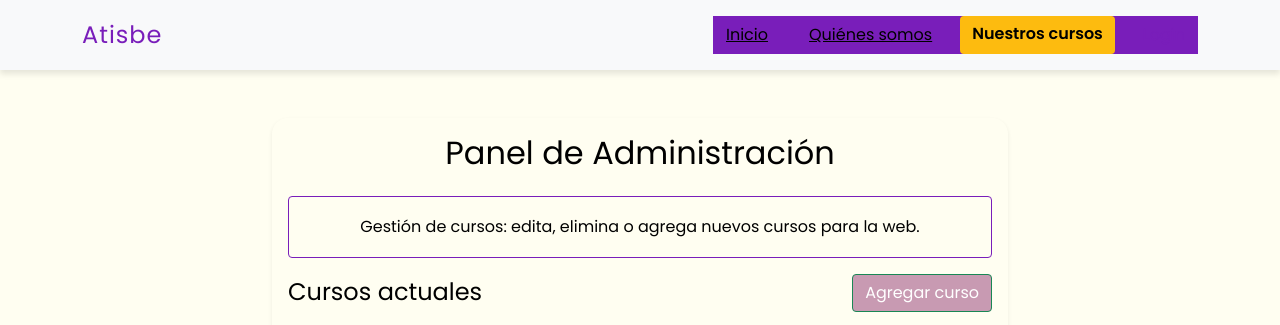
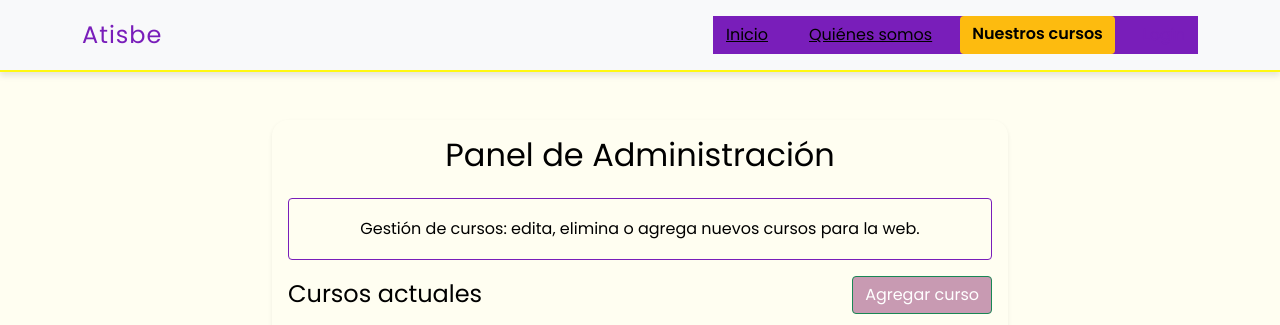
Before and after one commit to Jorgeluis006/academiaingles, a PHP site: page /admin.html in a window 1280 px wide. Shown: the top 325 px of the page. Run offline with PHP 8.4, Linux system fonts and the light colour scheme; data comes from the database, SQL or seed files in the repository.

Commit message:
feat: ajuste menor en el diseño del header

```diff
--- a/css/styles.css
+++ b/css/styles.css
@@ -37,6 +37,7 @@ header {
   justify-content: space-between;
   align-items: center;
   box-shadow: 0px 4px 6px rgba(0, 0, 0, 0.1);
+  border-bottom: 2px solid var(--color-highlight); /* Línea decorativa en el header */
 }
 
 header h1 {
```
